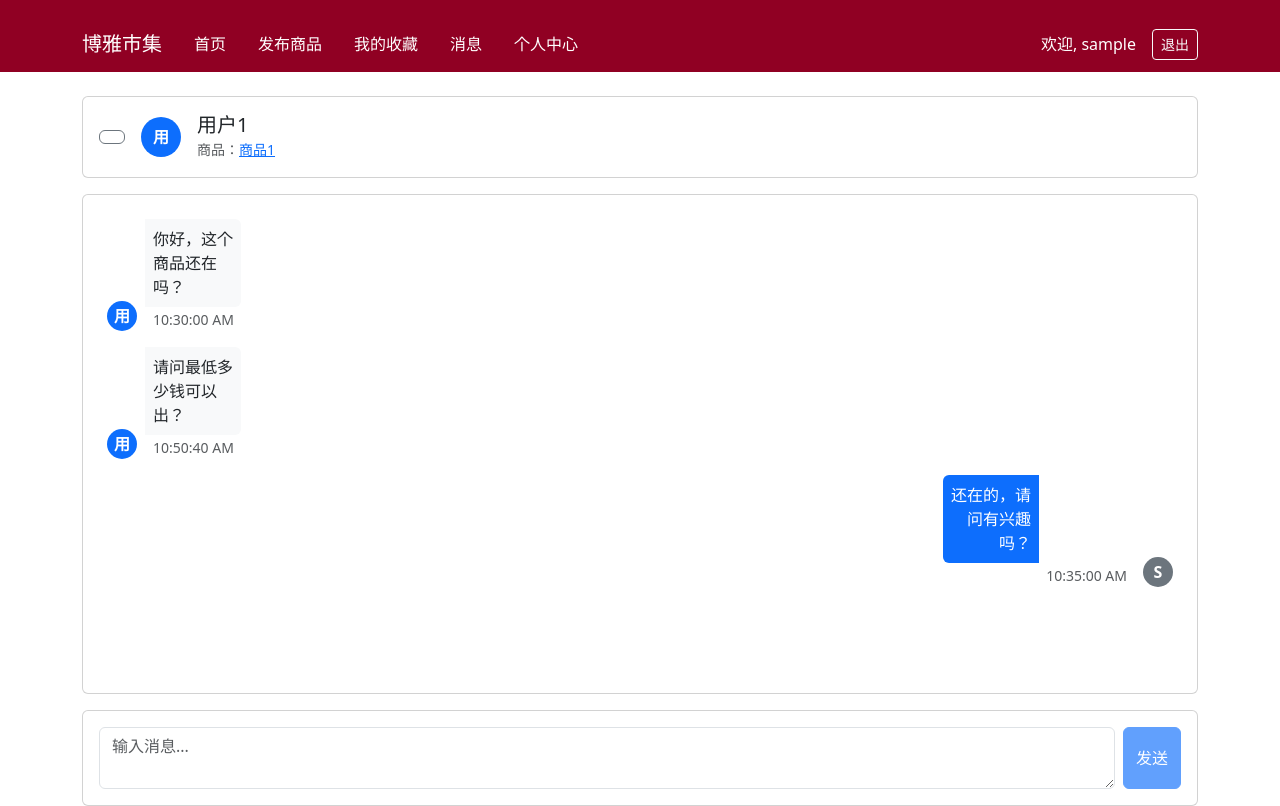
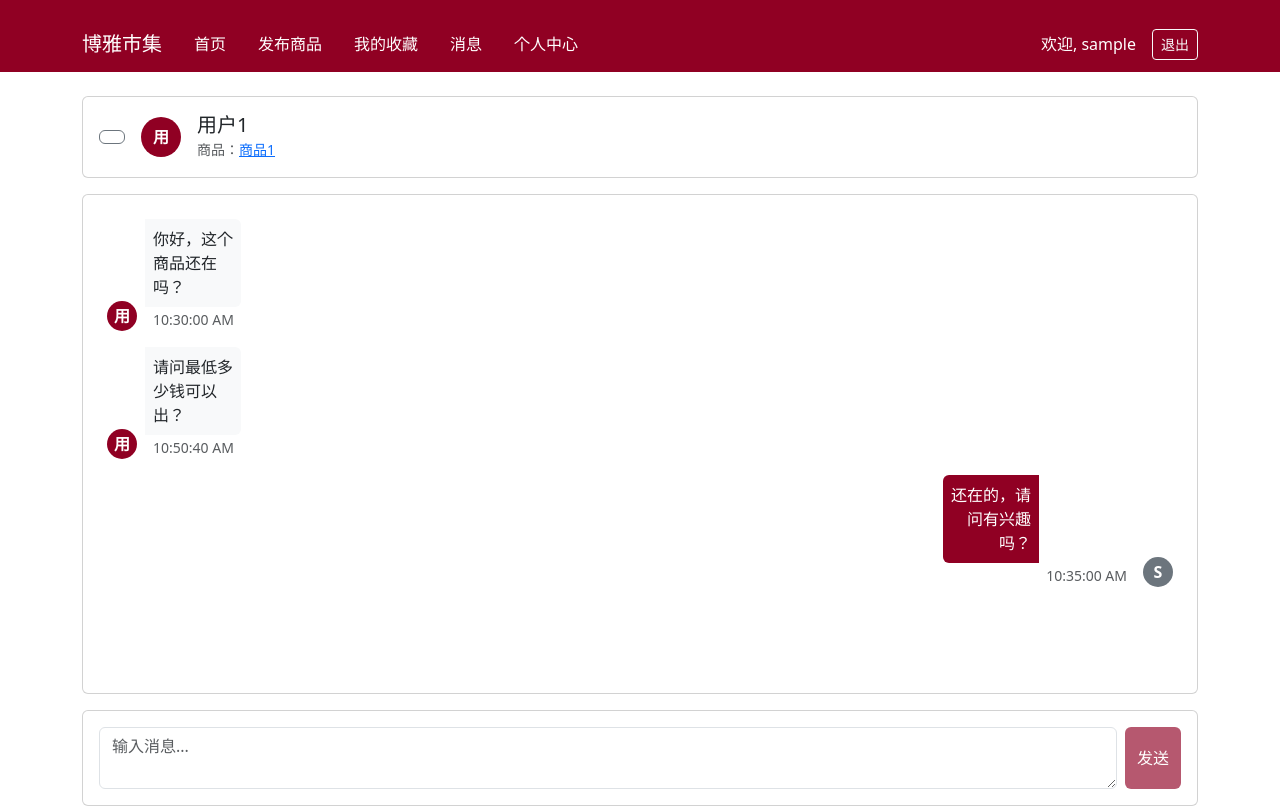
Before and after one commit to Eterla/2025Fall-SE-Project-group2, a Vue app in the folder Vue_2/frontend/: page /chat/1/1 in a window 1280 px wide. Built offline with nearby package versions, Linux system fonts and the light colour scheme; no server answers; sample sign-in values are in the browser's storage; the HTML template or start-up script is replaced by a standard one.

Commit message:
修改了不在我负责范围内的vue文件的ui，只是把蓝色改成了红色。

```diff
--- a/Vue_2/frontend/src/views/ChatDetail.vue
+++ b/Vue_2/frontend/src/views/ChatDetail.vue
@@ -9,7 +9,7 @@
         </button>
 
         <!-- 对方头像和名称 -->
-        <div class="avatar bg-primary text-white rounded-circle d-flex align-items-center justify-content-center" style="width: 40px; height: 40px;">
+        <div class="avatar bg-red text-white rounded-circle d-flex align-items-center justify-content-center" style="width: 40px; height: 40px;">
           {{ otherUserInfo.username?.charAt(0).toUpperCase() }}
         </div>
         <div>
@@ -28,7 +28,7 @@
         <div class="d-flex flex-column gap-3">
           <!-- 对方发送的消息（循环过滤后的数组） -->
           <div class="d-flex align-items-end gap-2" v-for="msg in otherMessages" :key="msg.id">
-            <div class="avatar bg-primary text-white rounded-circle d-flex align-items-center justify-content-center" style="width: 30px; height: 30px; flex-shrink: 0;">
+            <div class="avatar bg-red text-white rounded-circle d-flex align-items-center justify-content-center" style="width: 30px; height: 30px; flex-shrink: 0;">
               {{ otherUserInfo.username?.charAt(0).toUpperCase() }}
             </div>
             <div>
@@ -42,7 +42,7 @@
           <!-- 自己发送的消息（循环过滤后的数组） -->
           <div class="d-flex align-items-end justify-content-end gap-2" v-for="msg in myMessages" :key="msg.id">
             <div class="text-end">
-              <div class="bg-primary text-white p-2 rounded rounded-end-0 max-width-50">
+              <div class="bg-red text-white p-2 rounded rounded-end-0 max-width-50">
                 {{ msg.content }}
               </div>
               <small class="text-muted me-2">{{ formatTime(msg.created_at) }}</small>
@@ -68,7 +68,7 @@
           ></textarea>
           <button
             type="submit"
-            class="btn btn-primary"
+            class="btn btn-red"
             :disabled="!messageContent.trim() || sending"
             style="white-space: nowrap;"
           >
--- a/Vue_2/frontend/src/views/Favorites.vue
+++ b/Vue_2/frontend/src/views/Favorites.vue
@@ -13,7 +13,7 @@
     <!-- 没有收藏时显示 -->
     <div v-if="!loading && favorites.length === 0" class="text-center py-5">
       <p class="text-muted">你还没有收藏任何商品</p>
-      <router-link to="/" class="btn btn-primary">去逛逛</router-link>
+      <router-link to="/" class="btn btn-red">去逛逛</router-link>
     </div>
 
     <!-- 收藏列表 -->
@@ -47,7 +47,7 @@
             <p class="card-text text-muted" style="font-size: 0.9rem;">
               卖家：{{ item.seller.username }}
             </p>
-            <router-link :to="`/item/${item.id}`" class="btn btn-primary w-100">查看详情</router-link>
+            <router-link :to="`/item/${item.id}`" class="btn btn-red w-100">查看详情</router-link>
           </div>
         </div>
       </div>
--- a/Vue_2/frontend/src/views/Login.vue
+++ b/Vue_2/frontend/src/views/Login.vue
@@ -3,7 +3,7 @@
     <div class="row justify-content-center">
       <div class="col-md-6">
         <div class="card">
-          <div class="card-header bg-primary text-white">
+          <div class="card-header bg-red text-white">
             <h3 class="text-center">用户登录</h3>
           </div>
           <div class="card-body">
@@ -28,7 +28,7 @@
                   required
                 >
               </div>
-              <button type="submit" class="btn btn-primary w-100">登录</button>
+              <button type="submit" class="btn btn-red w-100">登录</button>
             </form>
             <p class="text-center mt-3">
               还没有账号？<router-link to="/register">立即注册</router-link>
--- a/Vue_2/frontend/src/views/Messages.vue
+++ b/Vue_2/frontend/src/views/Messages.vue
@@ -13,7 +13,7 @@
     <!-- 没有消息时显示 -->
     <div v-if="!loading && conversations.length === 0" class="text-center py-5">
       <p class="text-muted">你还没有任何消息</p>
-      <router-link to="/" class="btn btn-primary">去逛逛</router-link>
+      <router-link to="/" class="btn btn-red">去逛逛</router-link>
     </div>
 
     <!-- 消息列表 -->
@@ -26,7 +26,7 @@
         @click="goToChat(conv.other_user_id, conv.last_item_id)"
       >
         <!-- 对方头像（用用户名首字母） -->
-        <div class="avatar bg-primary text-white rounded-circle d-flex align-items-center justify-content-center" style="width: 50px; height: 50px; flex-shrink: 0;">
+        <div class="avatar bg-red text-white rounded-circle d-flex align-items-center justify-content-center" style="width: 50px; height: 50px; flex-shrink: 0;">
           {{ conv.other_username.charAt(0).toUpperCase() }}
         </div>
 
--- a/Vue_2/frontend/src/views/Register.vue
+++ b/Vue_2/frontend/src/views/Register.vue
@@ -3,7 +3,7 @@
     <div class="row justify-content-center">
       <div class="col-md-6">
         <div class="card">
-          <div class="card-header bg-primary text-white">
+          <div class="card-header bg-red text-white">
             <h3 class="text-center">用户注册</h3>
           </div>
           <div class="card-body">
@@ -63,7 +63,7 @@
                 >
               </div>
 
-              <button type="submit" class="btn btn-primary w-100" :disabled="password !== confirmPassword">
+              <button type="submit" class="btn btn-red w-100" :disabled="password !== confirmPassword">
                 注册
               </button>
             </form>
--- a/Vue_2/frontend/src/views/UserCenter.vue
+++ b/Vue_2/frontend/src/views/UserCenter.vue
@@ -10,14 +10,14 @@
     <div v-if="!loading">
       <!-- 用户信息卡片 -->
       <div class="card mb-4">
-        <div class="card-header bg-primary text-white">
+        <div class="card-header bg-red text-white">
           <h3>个人信息</h3>
         </div>
         <div class="card-body">
           <div class="row">
             <div class="col-md-2">
               <!-- 头像（默认用用户名首字母） -->
-              <div class="avatar bg-primary text-white rounded-circle d-flex align-items-center justify-content-center fs-3" style="width: 100px; height: 100px;">
+              <div class="avatar bg-red text-white rounded-circle d-flex align-items-center justify-content-center fs-3" style="width: 100px; height: 100px;">
                 {{ userInfo.username.charAt(0).toUpperCase() }}
               </div>
             </div>
@@ -33,7 +33,7 @@
 
       <!-- 我的商品列表 -->
       <div class="card">
-        <div class="card-header bg-primary text-white d-flex justify-content-between align-items-center">
+        <div class="card-header bg-red text-white d-flex justify-content-between align-items-center">
           <h3>我的商品</h3>
           <router-link to="/publish" class="btn btn-light">发布新商品</router-link>
         </div>
@@ -41,7 +41,7 @@
           <!-- 没有商品时显示 -->
           <div v-if="myItems.length === 0" class="text-center py-5">
             <p class="text-muted">你还没有发布任何商品</p>
-            <router-link to="/publish" class="btn btn-primary">去发布</router-link>
+            <router-link to="/publish" class="btn btn-red">去发布</router-link>
           </div>
 
           <!-- 商品列表 -->
```
